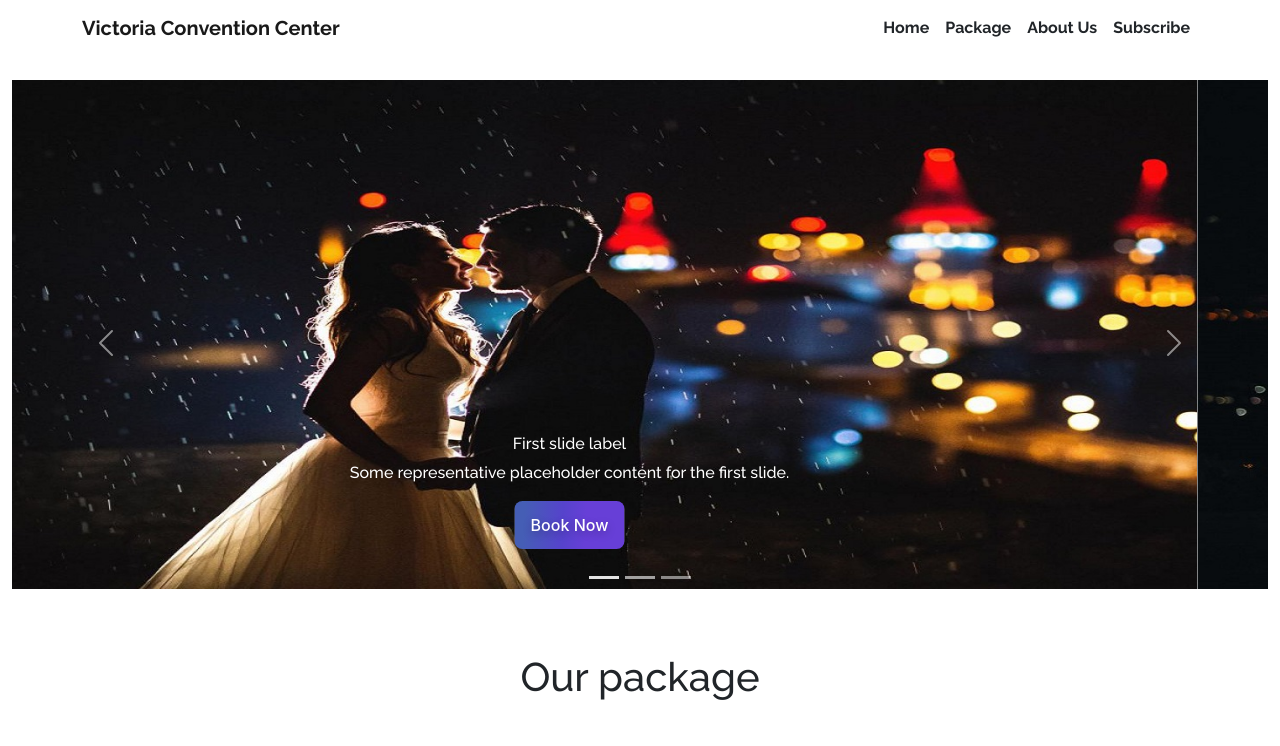
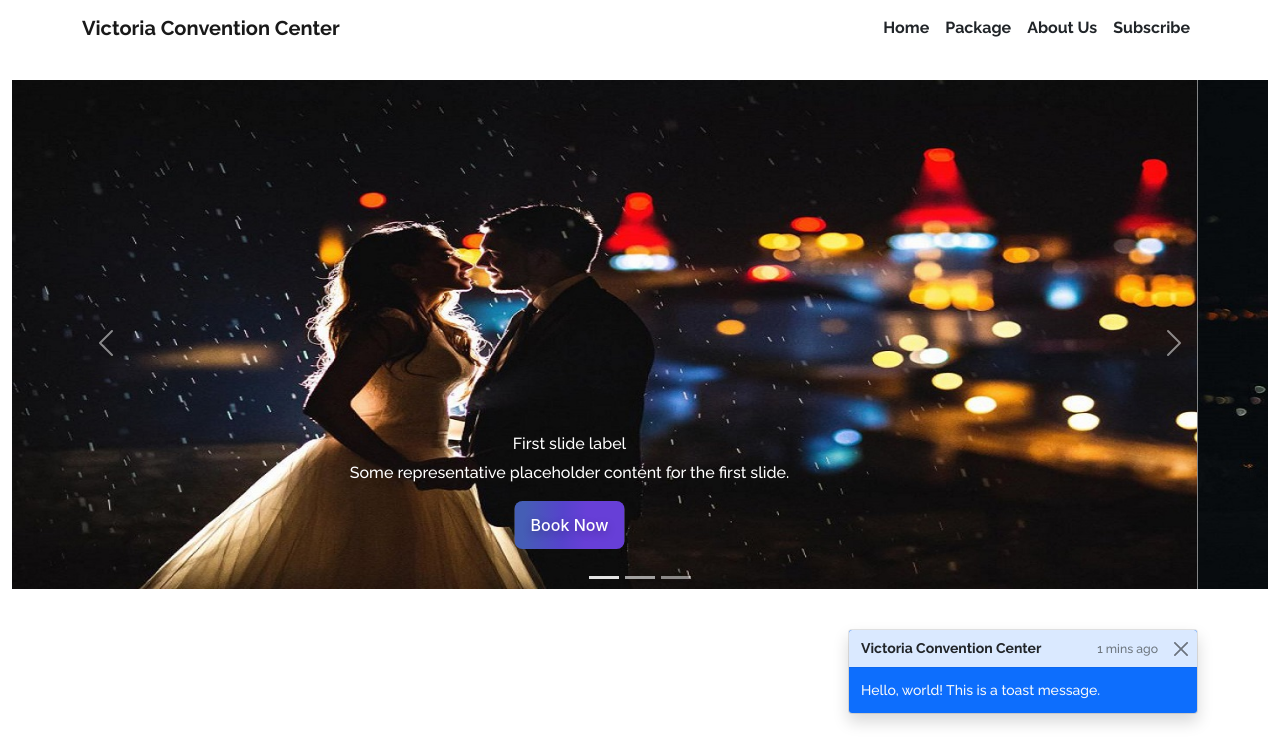
Before and after one commit to elaheerazob/convention-center, a plain HTML site: page index.html in a window 1280 px wide. Shown: the top 746 px of the page. Drawn offline with nearby package versions, Linux system fonts and the light colour scheme.

Commit message:
Toster section add

```diff
--- a/index.html
+++ b/index.html
@@ -92,6 +92,19 @@
         </section>
     </header>
     <main>
+        <!-- Toster Section  -->
+        <section class="container">
+            <div role="alert" aria-live="assertive" aria-atomic="true" class="toast show bg-primary ms-auto" data-bs-autohide="false">
+                <div class="toast-header">
+                  <strong class="me-auto text-dark">Victoria Convention Center </strong>
+                  <small>1 mins ago</small>
+                  <button type="button" class="btn-close" data-bs-dismiss="toast" aria-label="Close"></button>
+                </div>
+                <div class="toast-body text-light">
+                  Hello, world! This is a toast message.
+                </div>
+              </div>
+        </section>
         <!-- Our package section -->
         <section class="container my-5">
             <h1 class="text-center my-5">Our package</h1>
```
